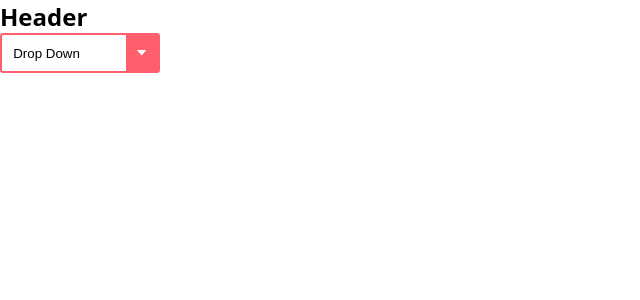
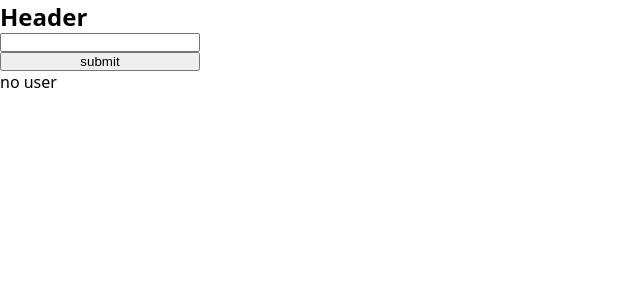
Before and after one commit to lukinoo/React-intern, a React (Vite) app: page / in a window 1280 px wide. Shown: the top 300 px of the page, without its empty margins (0-640 px from the left). Built offline with nearby package versions, Linux system fonts and the light colour scheme.

Commit message:
adding error-group

```diff
--- a/src/App.jsx
+++ b/src/App.jsx
@@ -1,22 +1,66 @@
+import { useState } from "react";
 import "./App.css";
 import { Dropdown } from "./components/Dropdown";
-
-const words = [
-  "monitor",
-  "program",
-  "application",
-  "keyboard",
-  "javascript",
-  "typescript",
-  "gaming",
-  "network",
-];
+import { ErrorGroup } from "./components/ErrorGroup";
+import { motion } from "framer-motion";
+// const words = [
+//   "monitor",
+//   "program",
+//   "application",
+//   "keyboard",
+//   "javascript",
+//   "typescript",
+//   "gaming",
+//   "network",
+// ];
 
 const App = () => {
+  const [username, setUsername] = useState("");
+  const [user, setUser] = useState(null)
+  const [errors, setErrors] = useState({
+    firstname: { message: "", code: null },
+  });
+
+  const handleChange = (e) => {
+    setUsername(e.target.value);
+  };
+
+  const handleSubmit = (e) => {
+    e.preventDefault();
+    fetch(`https://api.github.com/users/${username}`)
+            .then(async (res) => {
+                return [res, await res.json()]
+            })
+            .then(([res, data]) => {
+              if(res.ok){
+                return setUser(data)
+              }
+
+              const tempObj = { ...errors };
+              tempObj.firstname = { message: data.message, code: res.status };
+              setErrors(tempObj);
+            })
+  };
+
   return (
     <div className="App">
-      <h2>Header</h2>
-      <Dropdown words={words} />
+      <form
+        style={{ display: "flex", flexDirection: "column", width: "200px" }}
+      >
+        <h2>Header</h2>
+        <ErrorGroup
+          value={username}
+          onChange={handleChange}
+          errors={errors.firstname}
+        />
+        <motion.button layout onClick={handleSubmit}>
+          submit
+        </motion.button>
+         <span>
+         {user ? user.name : 'no user'}
+        </span>
+      </form>
+      {/* <Dropdown words={words} /> */}
     </div>
   );
 };
--- /dev/null
+++ b/src/components/ErrorGroup/ErrorGroup.jsx
@@ -0,0 +1,21 @@
+import React from "react";
+import { motion } from "framer-motion";
+
+export const ErrorGroup = ({ value, onChange, errors }) => {
+  return (
+    <>
+      <input
+        type="text"
+        value={value}
+        onChange={(e) => {
+          onChange(e);
+        }}
+      />
+      {errors.message && (
+        <motion.div initial={{ opacity: 0 }} animate={{ opacity: 1 }}>
+          {errors.message}
+        </motion.div>
+      )}
+    </>
+  );
+};
--- /dev/null
+++ b/src/components/ErrorGroup/index.js
@@ -0,0 +1 @@
+export {ErrorGroup} from './ErrorGroup'
```
